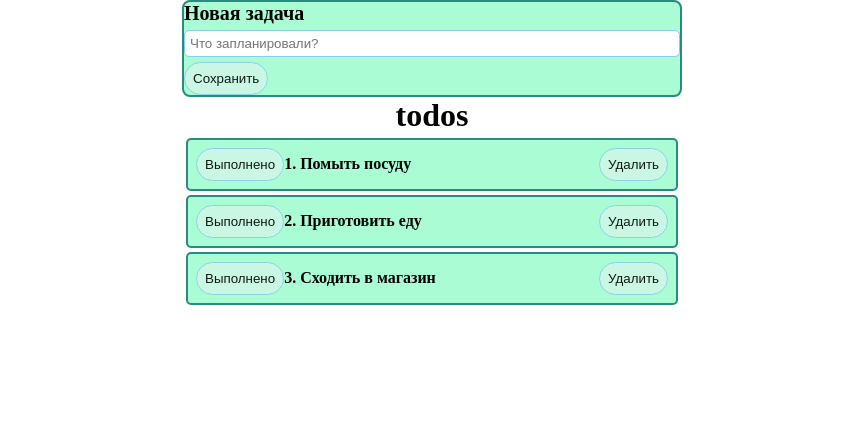
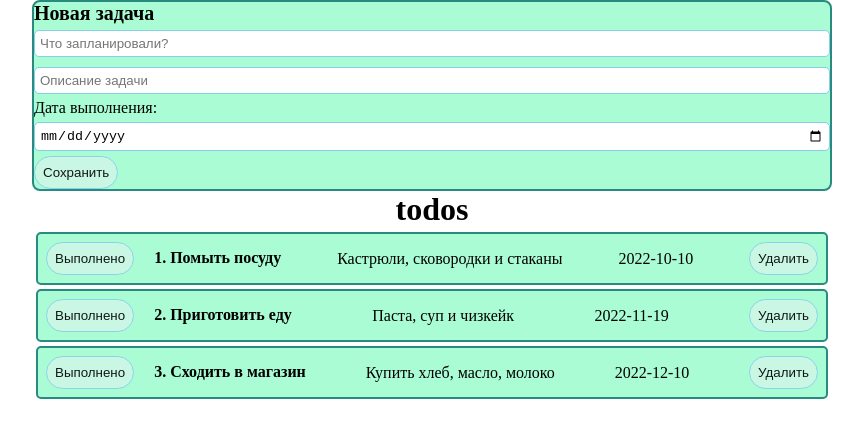
Before and after one commit to botalovv/todo-list, a React (Create React App) app: page / in a window 1280 px wide. Shown: the top 438 px of the page, without its empty margins (208-1071 px from the left). Built offline with nearby package versions, Linux system fonts and the light colour scheme.

Commit message:
Реализовал выделение задачи при наступлении дедлайна

```diff
--- a/src/App.js
+++ b/src/App.js
@@ -5,9 +5,9 @@ import ItemForm from "./components/ItemForm";
 function App() {
 
     const [items, setItems] = useState([
-        {id: 1, title: "Помыть посуду"},
-        {id: 2, title: "Приготовить еду"},
-        {id: 3, title: "Сходить в магазин"},
+        {id: 1, title: "Помыть посуду", description: "Кастрюли, сковородки и стаканы", timeToComplete: "2022-10-10"},
+        {id: 2, title: "Приготовить еду", description: "Паста, суп и чизкейк", timeToComplete: "2022-11-19"},
+        {id: 3, title: "Сходить в магазин", description: "Купить хлеб, масло, молоко", timeToComplete: "2022-12-10"},
     ])
         // Фильтрация массива с помощью map по условия (проверить)
     const createItem = (newItem) => {
@@ -24,7 +24,10 @@ function App() {
               <div className="todos">
                   <ItemForm create={createItem}/>
               </div>
-              <ItemList remove={removeTask} items={items} title="todos"/>
+              {items.length !== 0
+              ? <ItemList remove={removeTask} items={items} title="todos"/>
+              : <h3 style={{textAlign: "center"}}>Задач нет</h3>
+              }
           </div>
   );
 }
--- a/src/components/Item.jsx
+++ b/src/components/Item.jsx
@@ -1,19 +1,27 @@
-import React, {useState} from 'react';
+import React, {useEffect, useState} from 'react';
 import MyButton from "./UI/buttons/MyButton";
 
 const Item = (props) => {
 
-    const [isActive, setIsActive] = useState(false)
+    const [isComplete, setIsComplete] = useState(false);
+    const [isThereTime, setIsThereTime] = useState(true);
+
+    useEffect(() => {
+        if (Date.parse(props.item.timeToComplete) > new Date().getTime()) {
+            setIsThereTime(current => !current);
+        }
+    },[])
+
+    const performedMark = () => {
+        setIsComplete(current => !current);
+    }
 
 
 
-    const performedMark = () => {
-        setIsActive(current => !current);
-    }
     return (
         <div className="item" style={{
-            backgroundColor: isActive ? 'gray' : '',
-            textDecoration: isActive ? 'line-through' : '',
+            backgroundColor: isThereTime ? 'red' : '',
+            textDecoration: isComplete ? 'line-through' : '',
         }}>
             <div className="item__content">
                 <MyButton onClick={performedMark}>
@@ -21,6 +29,8 @@ const Item = (props) => {
                 </MyButton>
                 <strong>{props.number}. {props.item.title}</strong>
             </div>
+            <p className="item__description">{props.item.description}</p>
+            <p>{props.item.timeToComplete}</p>
             <div className="item__btns">
                 <MyButton onClick={() => props.remove(props.item)}>
                     Удалить
--- a/src/components/ItemForm.jsx
+++ b/src/components/ItemForm.jsx
@@ -7,15 +7,17 @@ import item from "./Item";
 const ItemForm = ({create}) => {
 
     const [title, setTitle] = useState('')
-
+    const [description, setDescription] = useState('')
+    const [timeToComplete, setTimeToComplete] = useState('')
 
     const onSubmit = (e) => {
         e.preventDefault();
         const newItem = {
-            ...item, id: Date.now(), title: title,
+            ...item, id: Date.now(), title: title, description: description, timeToComplete: timeToComplete,
         }
         create(newItem)
         setTitle('');
+        setDescription('');
     }
 
     return (
@@ -28,7 +30,19 @@ const ItemForm = ({create}) => {
                     type="text"
                     placeholder="Что запланировали?"
                 />
+                <MyInput
+                    onChange={e => setDescription(e.target.value)}
+                    value={description}
+                    type="text"
+                    placeholder="Описание задачи"
+                />
             </label>
+            <p>Дата выполнения:</p>
+            <MyInput
+                onChange={e => setTimeToComplete(e.target.value)}
+                type="date"
+                placeholder="Дата завершения задачи"
+            />
             <MyButton>
                 Сохранить
             </MyButton>
--- a/src/styles/App.css
+++ b/src/styles/App.css
@@ -10,7 +10,7 @@
 }
 
 .App {
-    width: 500px;
+    width: 800px;
 }
 
 
@@ -37,3 +37,11 @@ form {
     border-radius: 8px;
     background-color: #a9fcd4;
 }
+
+.item__content strong {
+   padding-left: 20px;
+}
+
+.item__description {
+
+}
```
Also changed, not shown: 1 other file (tests, documents, lock files or other folders).
